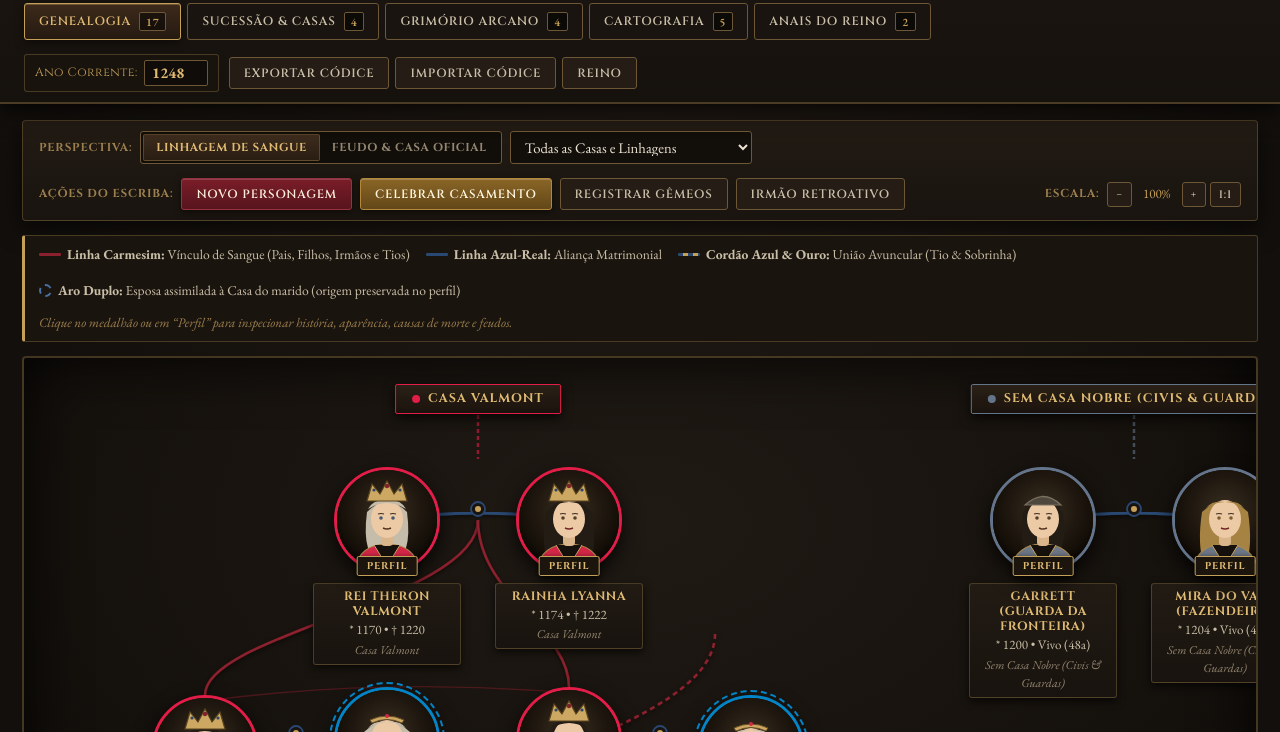
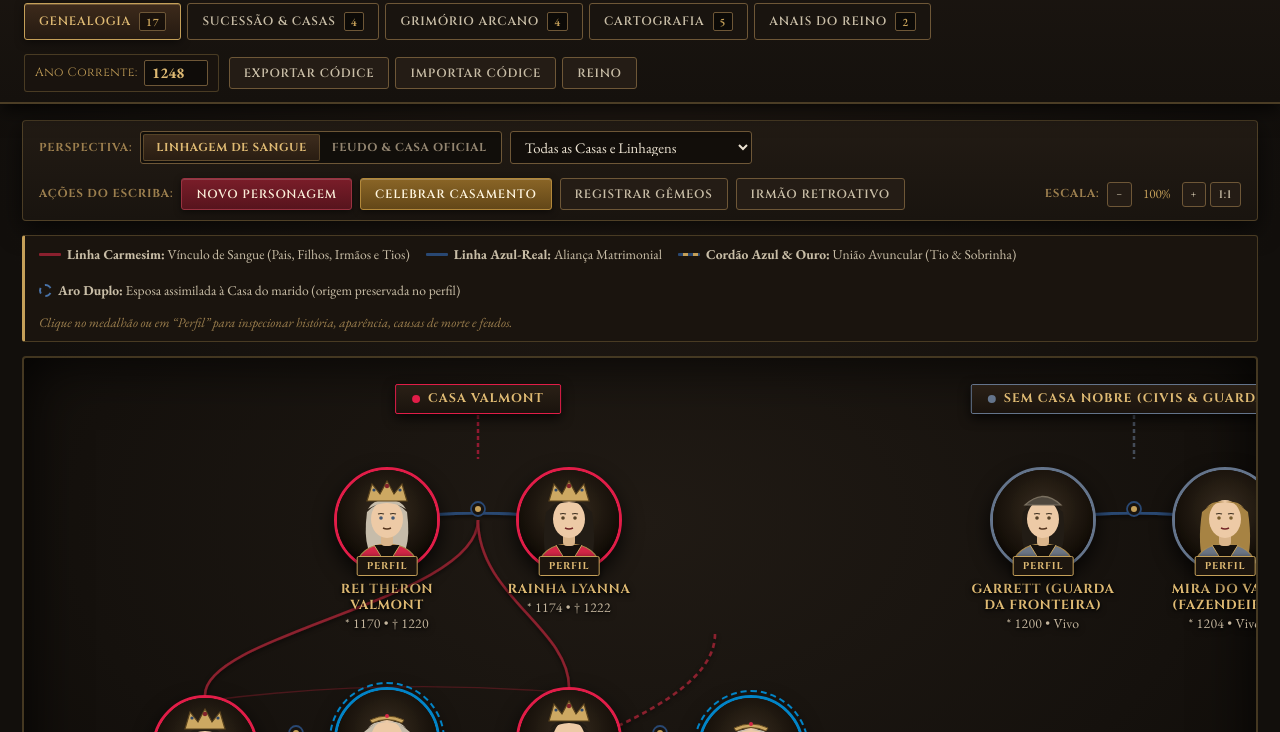
Before and after one commit to Kauarafaldini/familyTree, a plain HTML site: page index.html in a window 1280 px wide. Shown: the part 68-800 px from the top of the page. Drawn offline with nearby package versions, Linux system fonts and the light colour scheme.

Commit message:
alteração na genealogia

```diff
--- a/app.js
+++ b/app.js
@@ -502,9 +502,7 @@ class FantasyGenealogyApp {
         c.gender === "F" && c.birthHouseId && c.officialHouseId && c.birthHouseId !== c.officialHouseId;
 
       const birthStr = c.birthYear ? `* ${c.birthYear}` : "* ?";
-      const deathStr = c.isAlive
-        ? `Vivo (${c.birthYear ? currentYear - c.birthYear + "a" : ""})`
-        : `† ${c.deathYear || "?"}`;
+      const deathStr = c.isAlive ? "Vivo" : `† ${c.deathYear || "?"}`;
 
       if (c.isPlaceholderEmpty) {
         nodesHtml += `
@@ -516,30 +514,10 @@ class FantasyGenealogyApp {
             </div>
             <div class="grape-caption">
               <div class="grape-name" style="color:#806f58;">[Assento Vago]</div>
-              <div class="grape-dates">Lugar de: ${this.escapeHtml(c.previousDeletedName || "Excluído")}</div>
             </div>
           </div>
         `;
         return;
-      }
-
-      // Selos Nobiliárquicos Discretos
-      let extraBadgesHtml = "";
-      if (c.isBastard) {
-        if (c.bastardLegitimizedByAuthor) {
-          extraBadgesHtml += `<div class="badge-pill badge-bastard">Lembrança de Bastardo (Exceção)</div>`;
-        } else {
-          extraBadgesHtml += `<div class="badge-pill badge-bastard">Bastardo (Desprovido de Herança)</div>`;
-        }
-      }
-      if (c.twinOfId) {
-        extraBadgesHtml += `<div class="badge-pill badge-twin">Gêmeo(a)</div>`;
-      }
-      if (c.linkedToExcludedLineage) {
-        extraBadgesHtml += `<div class="badge-pill badge-excluded-lineage" title="Retomou a Casa de Nascimento após exclusão da linhagem">Linhagem Excluída</div>`;
-      }
-      if (c.creatureType && c.creatureType !== "humano") {
-        extraBadgesHtml += `<div class="badge-pill badge-twin">Ser Mítico (Exceção)</div>`;
       }
 
       const portraitSrc = this.getCharacterPortraitSrc(c);
@@ -569,17 +547,10 @@ class FantasyGenealogyApp {
             </div>
           </div>
 
-          <!-- PLAQUETA GENEALÓGICA INFERIOR: NOME & DATAS -->
-          <div class="grape-caption">
+          <!-- IDENTIFICAÇÃO GENEALÓGICA INFERIOR: SOMENTE NOME & DATAS (SEM CAIXA) -->
+          <div class="grape-caption" onclick="app.openProfileModal('${c.id}')" title="Inspecionar registro">
             <div class="grape-name">${this.escapeHtml(c.name)}</div>
             <div class="grape-dates">${birthStr} &bull; ${deathStr}</div>
-            <div class="grape-house-sub">${this.escapeHtml(modeSubLabel)}</div>
-            ${
-              isAssimilatedWife
-                ? `<div class="grape-house-sub" style="color:#7899c4;">Oficial: ${this.escapeHtml(officialHouse ? officialHouse.name : "")}</div>`
-                : ""
-            }
-            ${extraBadgesHtml}
           </div>
         </div>
       `;
--- a/styles.css
+++ b/styles.css
@@ -660,41 +660,44 @@ body {
   color: #fff;
 }
 
-/* Plaqueta Genealógica Embaixo do Medalhão */
+/* Identificação Genealógica Embaixo do Medalhão (Sem caixa, texto limpo direto) */
 .grape-caption {
-  margin-top: 10px;
-  background: linear-gradient(180deg, #221b14 0%, #18130e 100%);
-  border: 1px solid var(--border-gold-subtle);
-  border-radius: 3px;
-  padding: 5px 8px;
-  width: 148px;
+  margin-top: 8px;
+  background: transparent;
+  border: none;
+  border-radius: 0;
+  padding: 0 4px;
+  width: 154px;
   text-align: center;
-  box-shadow: 0 3px 8px rgba(0, 0, 0, 0.7);
+  box-shadow: none;
+  cursor: pointer;
 }
 
 .grape-name {
   font-family: var(--font-display);
-  font-size: 0.76rem;
+  font-size: 0.82rem;
   font-weight: 700;
   letter-spacing: 0.6px;
   color: var(--gold-leaf);
   line-height: 1.25;
   text-transform: uppercase;
+  text-shadow: 0 1px 3px rgba(0, 0, 0, 0.95), 0 2px 6px rgba(0, 0, 0, 0.9);
+  word-break: break-word;
+  transition: color 0.15s ease;
+}
+
+.grape-caption:hover .grape-name {
+  color: #fff4d1;
 }
 
 .grape-dates {
   font-family: var(--font-serif);
-  font-size: 0.82rem;
-  color: var(--ink-secondary);
-  margin-top: 1px;
-}
-
-.grape-house-sub {
-  font-family: var(--font-serif);
-  font-size: 0.75rem;
-  color: var(--ink-dim);
-  font-style: italic;
-  margin-top: 1px;
+  font-size: 0.86rem;
+  color: #c4b59d;
+  margin-top: 2px;
+  line-height: 1.2;
+  letter-spacing: 0.3px;
+  text-shadow: 0 1px 3px rgba(0, 0, 0, 0.95), 0 2px 6px rgba(0, 0, 0, 0.9);
 }
 
 /* Selos Nobiliárquicos / Badges Discretos */
```
